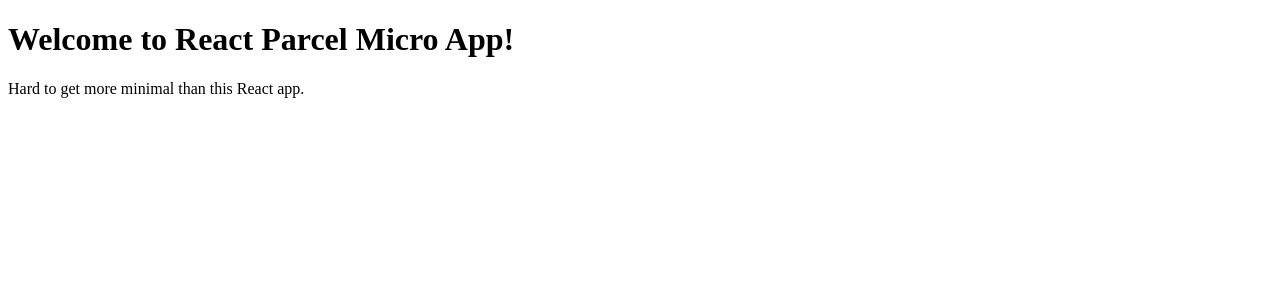
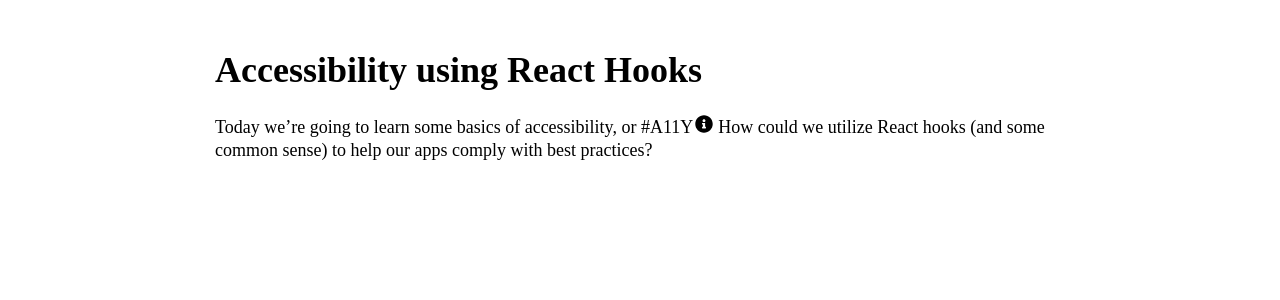
Before and after one commit to brian-ogilvie/accessibility-article, a React (Vite) app: page / in a window 1280 px wide. Shown: the top 300 px of the page. Built offline with nearby package versions, Linux system fonts and the light colour scheme.

Commit message:
starter code

```diff
--- a/index.html
+++ b/index.html
@@ -4,7 +4,7 @@
     <meta charset="UTF-8" />
     <meta name="viewport" content="width=device-width, initial-scale=1.0" />
     <meta http-equiv="X-UA-Compatible" content="ie=edge" />
-    <title>React Parcel Micro App</title>
+    <title>Accessibility Hooks</title>
   </head>
   <body>
     <div id="root"></div>
--- a/package.json
+++ b/package.json
@@ -8,6 +8,7 @@
   },
   "license": "MIT",
   "dependencies": {
+    "prop-types": "^15.7.2",
     "react": "^16.9.0",
     "react-dom": "^16.9.0"
   },
--- a/src/components/App.js
+++ b/src/components/App.js
@@ -1,8 +1,19 @@
 import React from 'react';
+import InfoButton from './InfoButton';
 
-export default () => (
-  <>
-    <h1>Welcome to React Parcel Micro App!</h1>
-    <p>Hard to get more minimal than this React app.</p>
-  </>
-);
+export default function App() {
+  return (
+    <>
+      <main>
+        <h1>Accessibility using React Hooks</h1>
+        <p>
+          Today we&rsquo;re going to learn some basics of accessibility, or
+          #A11Y
+          <InfoButton onClick={() => console.log('Info Button clicked.')} />
+          How could we utilize React hooks (and some common sense) to help our
+          apps comply with best practices?
+        </p>
+      </main>
+    </>
+  );
+}
--- /dev/null
+++ b/src/components/InfoButton.js
@@ -0,0 +1,25 @@
+import React from 'react';
+import PropTypes from 'prop-types';
+
+export default function InfoButton({ onClick }) {
+  return (
+    <span className="InfoButton" onClick={onClick}>
+      <svg
+        data-prefix="fas"
+        data-icon="info-circle"
+        className="svg-inline--fa fa-info-circle fa-w-16"
+        xmlns="http://www.w3.org/2000/svg"
+        viewBox="0 0 512 512"
+      >
+        <path
+          fill="currentColor"
+          d="M256 8C119.043 8 8 119.083 8 256c0 136.997 111.043 248 248 248s248-111.003 248-248C504 119.083 392.957 8 256 8zm0 110c23.196 0 42 18.804 42 42s-18.804 42-42 42-42-18.804-42-42 18.804-42 42-42zm56 254c0 6.627-5.373 12-12 12h-88c-6.627 0-12-5.373-12-12v-24c0-6.627 5.373-12 12-12h12v-64h-12c-6.627 0-12-5.373-12-12v-24c0-6.627 5.373-12 12-12h64c6.627 0 12 5.373 12 12v100h12c6.627 0 12 5.373 12 12v24z"
+        />
+      </svg>
+    </span>
+  );
+}
+
+InfoButton.propTypes = {
+  onClick: PropTypes.func.isRequired,
+};
--- /dev/null
+++ b/src/index.css
@@ -0,0 +1,33 @@
+* {
+  box-sizing: border-box;
+}
+
+html {
+  font-size: 18px;
+}
+
+html,
+body {
+  margin: 0;
+  padding: 0;
+}
+
+main {
+  padding: 25px;
+  margin: 0 auto;
+  max-width: 900px;
+}
+
+.InfoButton {
+  display: inline-block;
+  width: 1em;
+  height: 1em;
+  margin: 0 5px 0 2px;
+  padding: 0;
+  border: none;
+  background: transparent;
+}
+
+p {
+  line-height: 1.25em;
+}
--- a/src/index.js
+++ b/src/index.js
@@ -1,5 +1,6 @@
 import React from 'react';
 import ReactDOM from 'react-dom';
 import App from './components/App';
+import './index.css';
 
 ReactDOM.render(<App />, document.getElementById('root'));
```
Also changed, not shown: src/components/A11YContent.js (added, +23 -0 lines), 2 other files (tests, documents, lock files or other folders).
